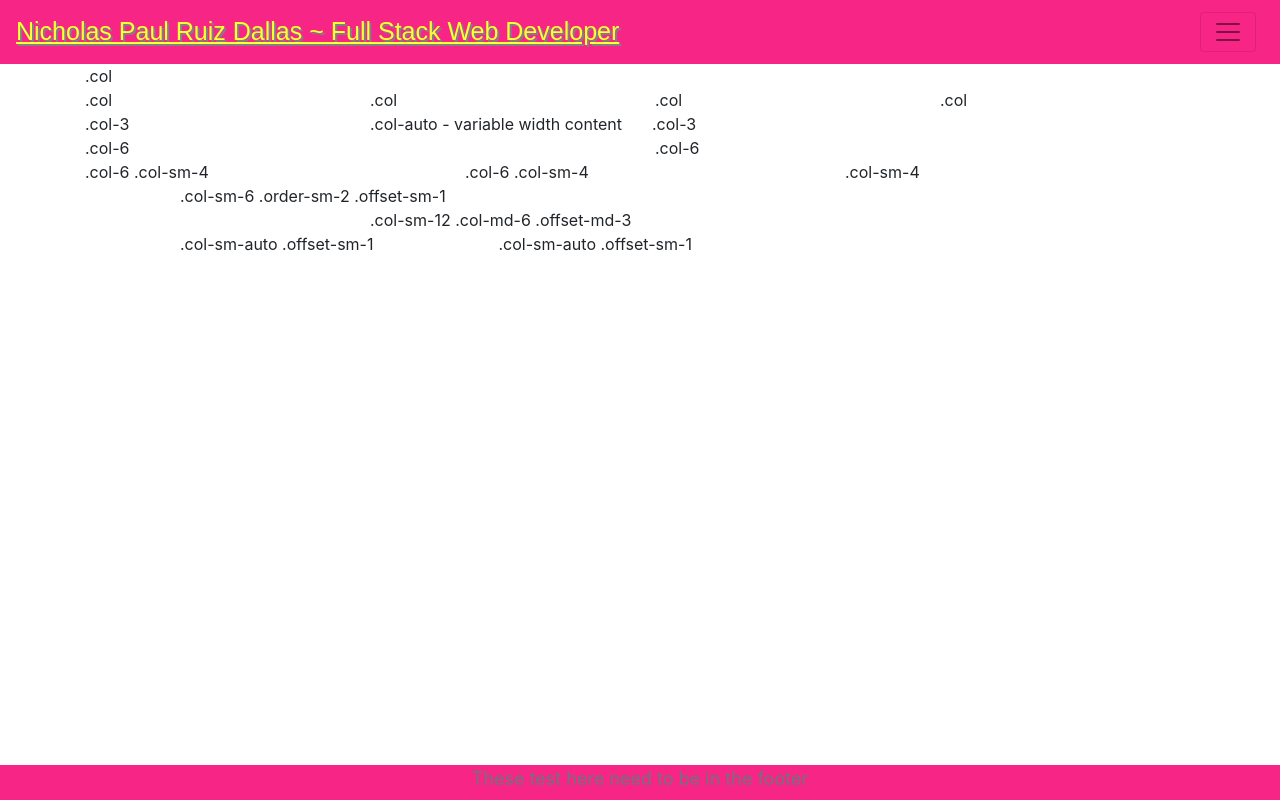
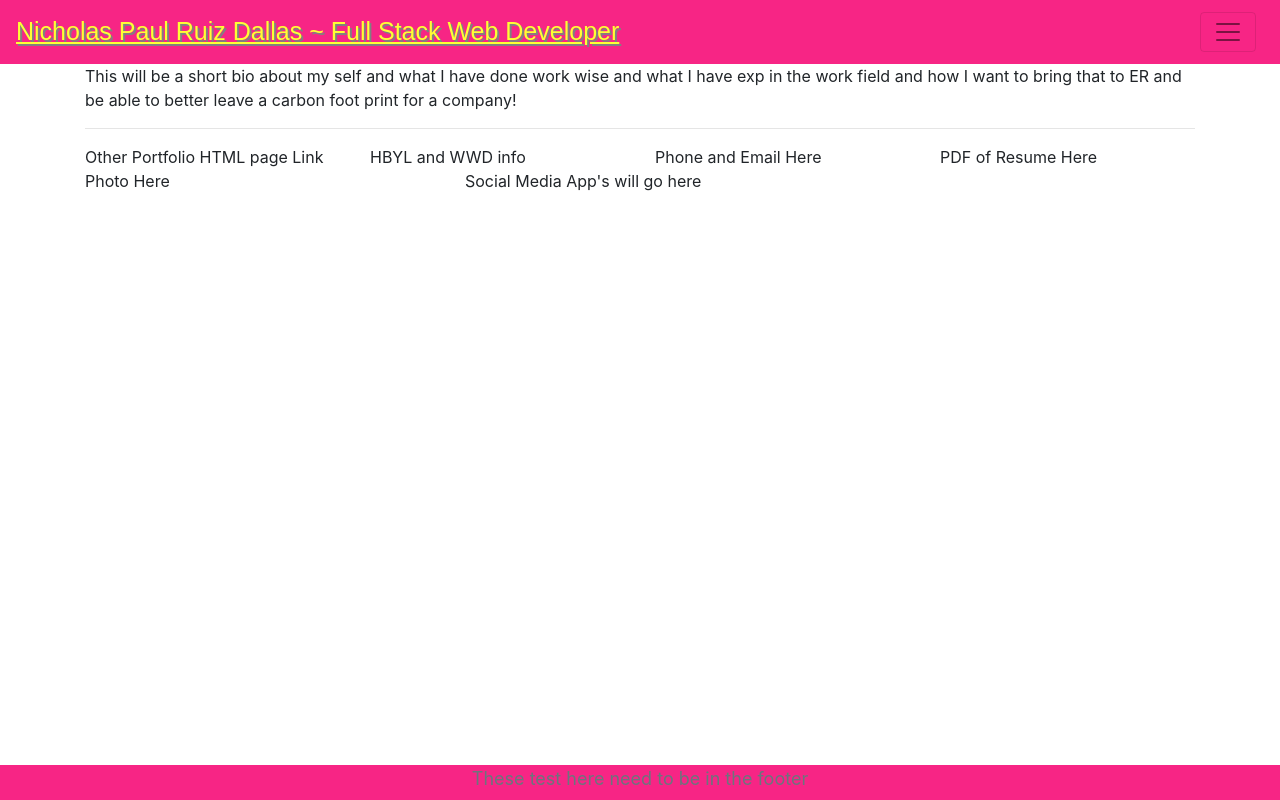
Before and after one commit to nicholasd-uci/myreactportfolio, a React (Create React App) app: page /about in a window 1280 px wide. Built offline with nearby package versions, Linux system fonts and the light colour scheme.

Commit message:
updated contact page with basic outline

```diff
--- a/src/pages/About/Contact.js
+++ b/src/pages/About/Contact.js
@@ -5,37 +5,18 @@ const Contact = (props) => {
   return (
     <Container>
       <Row>
-        <Col>.col</Col>
+        <Col> This will be a short bio about my self and what I have done work wise and what I have exp in the work field and how I want to bring that to ER and be able to better leave a carbon foot print for a company! </Col>
+      </Row>
+      <hr/>
+      <Row>
+        <Col>Other Portfolio HTML page Link </Col>
+        <Col>HBYL and WWD info</Col>
+        <Col>Phone and Email Here</Col>
+        <Col>PDF of Resume Here</Col>
       </Row>
       <Row>
-        <Col>.col</Col>
-        <Col>.col</Col>
-        <Col>.col</Col>
-        <Col>.col</Col>
-      </Row>
-      <Row>
-        <Col xs="3">.col-3</Col>
-        <Col xs="auto">.col-auto - variable width content</Col>
-        <Col xs="3">.col-3</Col>
-      </Row>
-      <Row>
-        <Col xs="6">.col-6</Col>
-        <Col xs="6">.col-6</Col>
-      </Row>
-      <Row>
-        <Col xs="6" sm="4">.col-6 .col-sm-4</Col>
-        <Col xs="6" sm="4">.col-6 .col-sm-4</Col>
-        <Col sm="4">.col-sm-4</Col>
-      </Row>
-      <Row>
-        <Col sm={{ size: 6, order: 2, offset: 1 }}>.col-sm-6 .order-sm-2 .offset-sm-1</Col>
-      </Row>
-      <Row>
-        <Col sm="12" md={{ size: 6, offset: 3 }}>.col-sm-12 .col-md-6 .offset-md-3</Col>
-      </Row>
-      <Row>
-        <Col sm={{ size: 'auto', offset: 1 }}>.col-sm-auto .offset-sm-1</Col>
-        <Col sm={{ size: 'auto', offset: 1 }}>.col-sm-auto .offset-sm-1</Col>
+        <Col xs="3">Photo Here</Col>
+        <Col sm={{ size: 'auto', offset: 1 }}>Social Media App's will go here</Col>
       </Row>
     </Container>
   );
```
